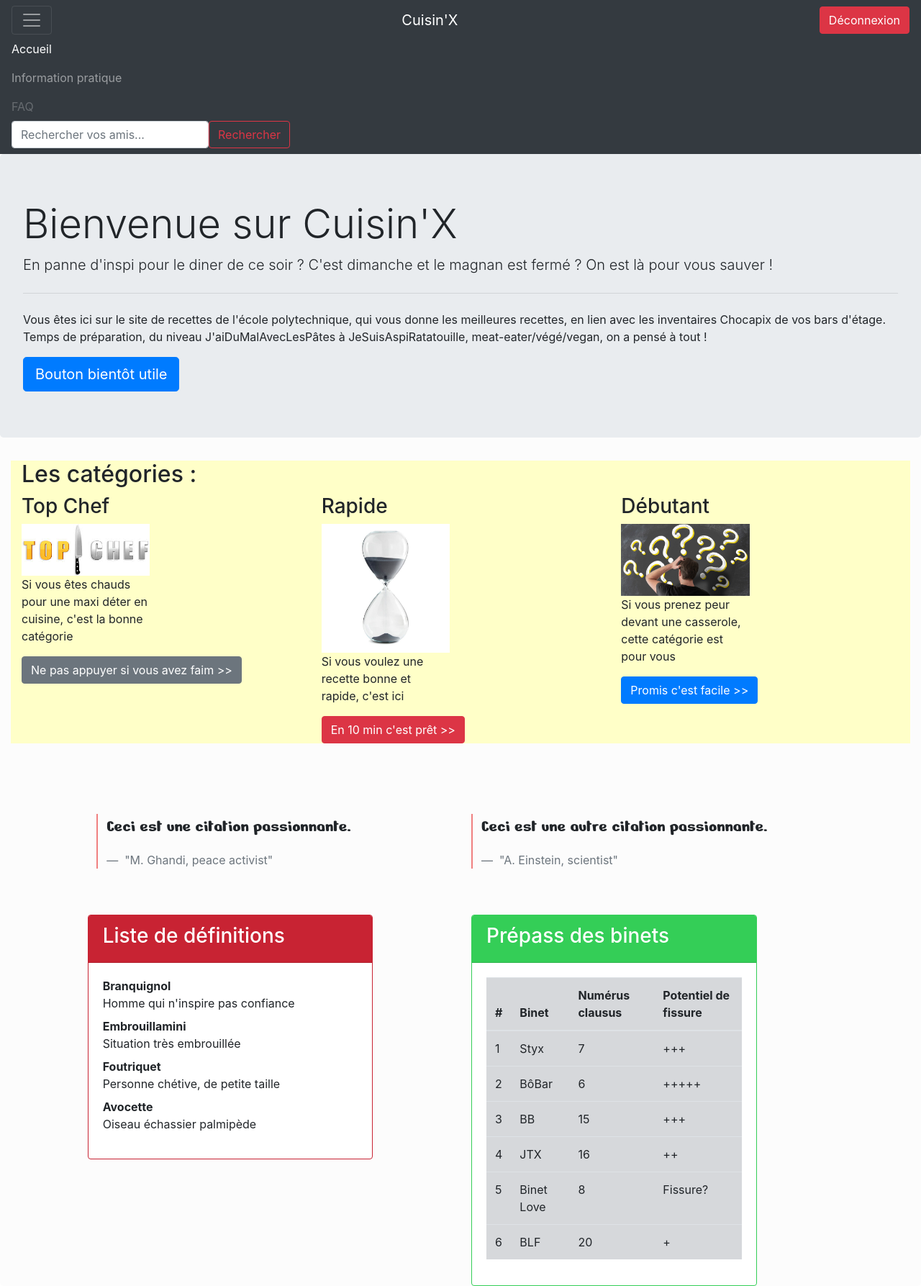
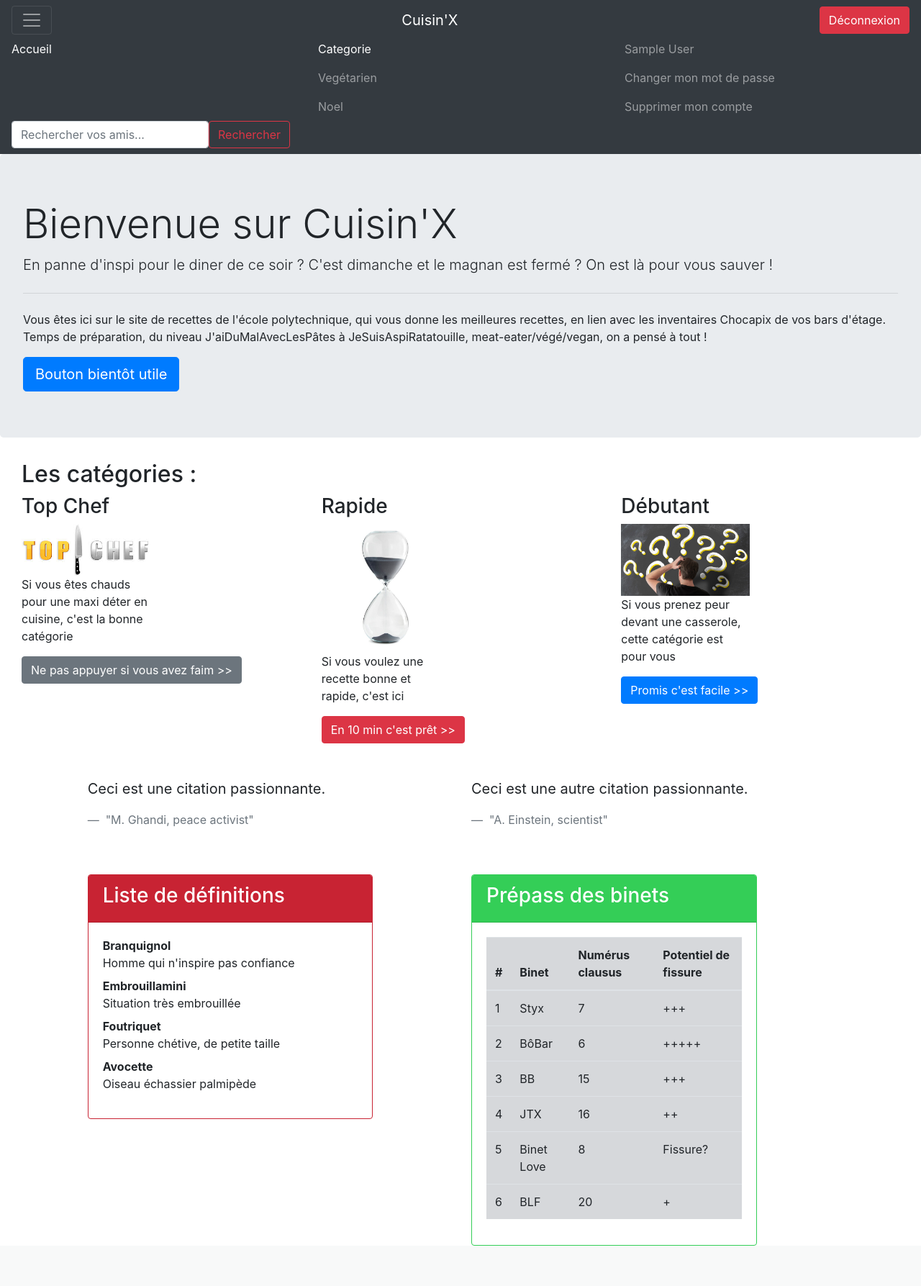
Before and after one commit to renaudgaucher/CuisinX, a PHP site: page / in a window 1280 px wide, after a click that opens the changed part. Shown: the whole page at 72% size. After the commit the page ends 1731 px from the top, so only its background shows below. Run offline with PHP 8.4, Linux system fonts and the light colour scheme; the visitor is signed in with stand-in values (Sample User, id 1).

Commit message:
accès
on a accès à la création de compte et modification de mdp

```diff
--- a/css/perso.css
+++ b/css/perso.css
@@ -45,6 +45,7 @@
     padding-left: 12px;
 }
 
+/*
 main {
     background-color: #fcfcfc;
     border-color : #ff0000;
@@ -53,3 +54,4 @@
     border-radius: 5px;
     max-width: 1300px;
 }
+*/
--- a/utilities/logInOut.php
+++ b/utilities/logInOut.php
@@ -7,6 +7,7 @@
         if (Utilisateur::testerMdp($dbh, $user, $_POST['password'])){
             $_SESSION['loggedIn']=true;
             $_SESSION['login']=$_POST['login'];
+            $_SESSION['prenom']=$user->prenom;
             return true;
         }
         else{
--- a/utilities/utils.php
+++ b/utilities/utils.php
@@ -59,7 +59,7 @@
 
 function generateMenu($pageName,$askedPage) {
 
-    echo <<<CHAINE_DE_FIN
+    ?>
 
 <nav class="navbar navbar-expand-xxl navbar-dark bg-dark">
 
@@ -71,7 +71,7 @@
 
     <a class="navbar-brand" href="index.php?page=Accueil">Cuisin'X</a>
 
-CHAINE_DE_FIN;
+<?php
 
             if(isset($_SESSION["loggedIn"]) and $_SESSION["loggedIn"]) {
                 printLogoutForm($askedPage);
@@ -80,20 +80,59 @@
             }
 
 
-echo <<<CHAINE_DE_FIN
+?>
 
     <div class="collapse navbar-collapse" id="navbarSupportedContent">
+        <div class="navbar-nav mr-auto">
+            <div class="row">
+                <div class="col-md-4">
                     <ul class="navbar-nav mr-auto">
                         <li class="nav-item active">
                             <a class="nav-link" href="index.php?page=Accueil">Accueil <span class="sr-only">(current)</span></a>
                         </li>
-            <li class="nav-item">
-                <a class="nav-link" href="index.php?page=info">Information pratique</a>
+                    </ul>
+                </div>
+                <div class="col-md-4">
+                    <ul class="navbar-nav mr-auto">
+                        <li class="nav-item active">
+                            <a class="nav-link" href="index.php?page=Categorie">Categorie <span class="sr-only">(current)</span></a>
                         </li>
                         <li class="nav-item">
-                <a class="nav-link disabled" href="index.php?page=Faq" tabindex="-1" aria-disabled="true">FAQ</a>
+                            <a class="nav-link" href="index.php?page=Accueil">Vegétarien</a>
+                        </li>
+                        <li class="nav-item">
+                            <a class="nav-link" href="index.php?page=Accueil">Noel</a>
                         </li>
                     </ul>
+                </div>
+                <div class="col-md-4">
+<?php
+if (!$_SESSION['loggedIn']){
+?>
+                    <li class="nav-item">
+                        <a class="nav-link" href="index.php?page=Register">Créer un compte</a>
+                    </li>
+<?php
+}
+else{
+
+?>
+                    <li class="nav-item">
+                        <a class="nav-link" href="index.php?page=Profil"><?php echo htmlspecialchars($_SESSION['prenom']);?></a>
+                    </li>
+
+                    <li class="nav-item">
+                        <a class="nav-link" href="index.php?page=ChangePassword">Changer mon mot de passe</a>
+                    </li>
+                    <li class="nav-item">
+                        <a class="nav-link" href="index.php?page=DeleteUser">Supprimer mon compte</a>
+                    </li>
+<?php
+}
+?>
+                </div>
+            </div>
+        </div>
         <form class="form-inline my-2 my-lg-0 mr-sm-2" method="GET">
             <input class="form-control" type="search" placeholder="Rechercher vos amis..." aria-label="Search" name="q">
             <button class="btn btn-outline-danger my-2 my-sm-0" type="submit">Rechercher</button>
@@ -102,12 +141,12 @@
 
 </nav>
 
-CHAINE_DE_FIN;
+<?php
 }
 
 
 function generateHTMLHeader($title, $link) {
-    echo <<<CHAINE_DE_FIN
+    ?>
         <head>
             <title>$title</title>
             <meta charset='utf-8'>
@@ -124,7 +163,7 @@
             <link href='css/$link' rel='stylesheet'>
         </head>
         <body>
-CHAINE_DE_FIN;
+<?php
 }
 
 function generateHTMLFooter() {
```
Also changed, not shown: nbproject/private/private.xml (+1 -7 lines). Lines whose indentation alone changed are shown as unchanged.
